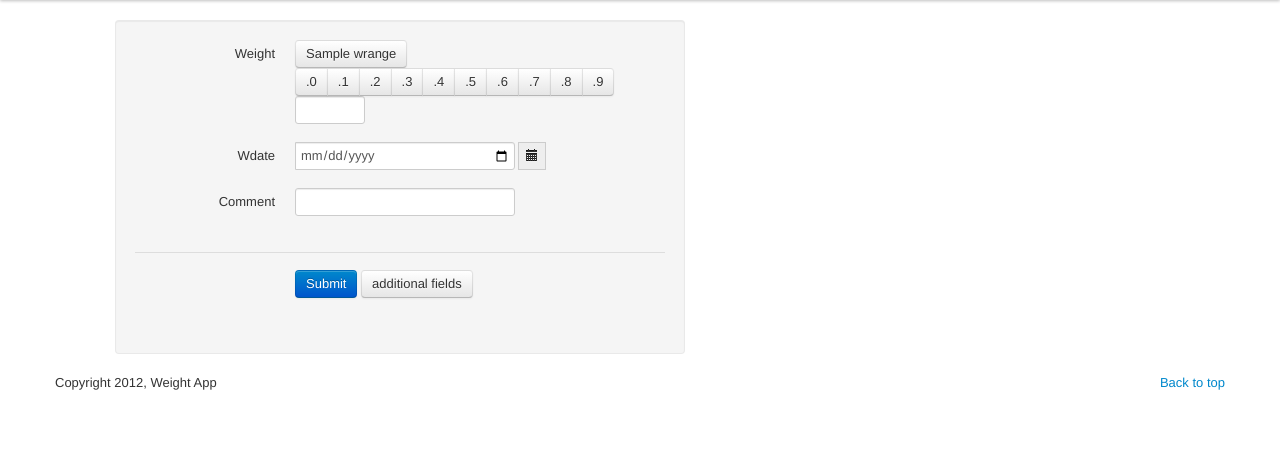
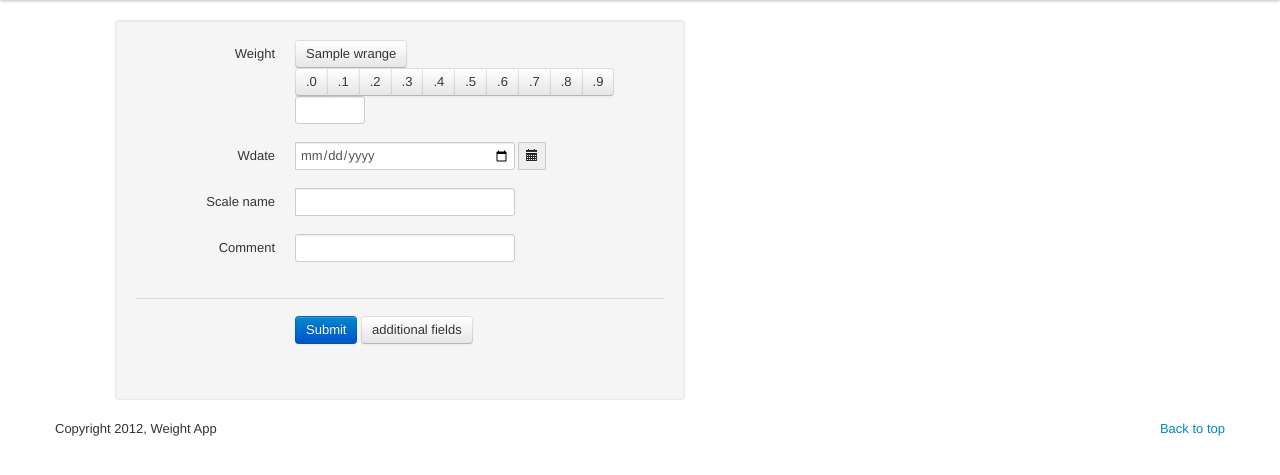
Before and after one commit to mfa/weight-app, a Flask app: template weight/templates/weight_edit.html in a window 1280 px wide. Shown: the part 40-515 px from the top of the page. Run offline with Flask 2, Linux system fonts and the light colour scheme; the template is opened without the code that fills it: most values are stand-ins (such as "Sample title", 1, 10 or a date in 2020); form fields are guessed from the names that the template uses; parts of the project's set-up code (start-up, migrations or seed data) failed here and were passed over; some libraries are stand-ins or nearby versions.

Commit message:
added scale selection to weight form

```diff
--- a/weight/forms.py
+++ b/weight/forms.py
@@ -52,7 +52,7 @@ class WeightForm(Form):
     weight = FloatField("Weight", )
     wdate = DateField("Date", default=datetime.date.today())
     comment = TextField("Comment", [Optional()])
-    # set scale
+    scale_name = SelectField(u'Scale')
 
     wid = HiddenField()
     submit = SubmitField("Save")
--- a/weight/main.py
+++ b/weight/main.py
@@ -153,7 +153,7 @@ def profile():
 @app.route("/weight/")
 @app.route("/weight/<wid>/", methods=["GET","POST"])
 def weight(wid=None):
-    from models import Weight
+    from models import Weight, Scale, User
     import math
 
     if not wid and 'wid' in request.args:
@@ -171,7 +171,6 @@ def weight(wid=None):
         else:
             wmin=70
             wmax=75
-        show_comment=True
 
         if elem:
             # is this weight from logged_in user? or is user admin?
@@ -185,7 +184,11 @@ def weight(wid=None):
         else:
             # add
             form = WeightForm()
-            show_comment = False
+
+        # get scales list
+        form.scale_name.choices = [(g.name, g.name)
+                                   for g in Scale.query.order_by('name')]
+        form.scale_name.choices.insert(0, ("", "Select..."))
 
         if form.validate_on_submit():
             if not elem:
@@ -198,11 +201,22 @@ def weight(wid=None):
                 elem.wdate = datetime.datetime.strptime(request.form['wdate'],
                                                         '%Y-%m-%d')
 
+            if 'scale_name' in request.form:
+                elem.scale_name = request.form['scale_name']
+
             elem.user_username = current_user._user
 
             db.session.add(elem)
             db.session.commit()
             flash('Data saved', 'info')
+
+        if elem:
+            if elem.scale_name:
+                form.scale_name.data = elem.scale_name
+        else:
+            u1 = User.query.get(current_user._user)
+            if u1.default_scale_name:
+                form.scale_name.data = u1.default_scale_name
 
         return render_template('weight_edit.html',
                                form=form,
--- a/weight/templates/weight_edit.html
+++ b/weight/templates/weight_edit.html
@@ -96,6 +96,19 @@ $('div.btn-group[data-toggle-name=*]').each(function(){
   </div>
 
 <div id="hidefields" class="collapse in">
+  {% set xfield=form.scale_name %}
+  <div class="clearfix control-group{% if xfield.errors %} error{% endif %}">
+    <label for="{{ xfield.name }}" class="control-label">{{ xfield.label.text }}
+      {% if xfield.flags.required %}<abbr title="Required field.">*</abbr>{% endif %}</label>
+    <div class="controls" id="{{ xfield.name }}-div">
+      <div class="input-prepend">
+	{{ form.scale_name() }}
+      </div>
+      {% if xfield.errors -%}
+        {% for error in xfield.errors %}<span class="alert help-inline">{{ error }}</span>{% endfor %}
+      {% endif -%}
+    </div>
+  </div>
   {{ addfield(form.comment) }}
 </div>
 
```
